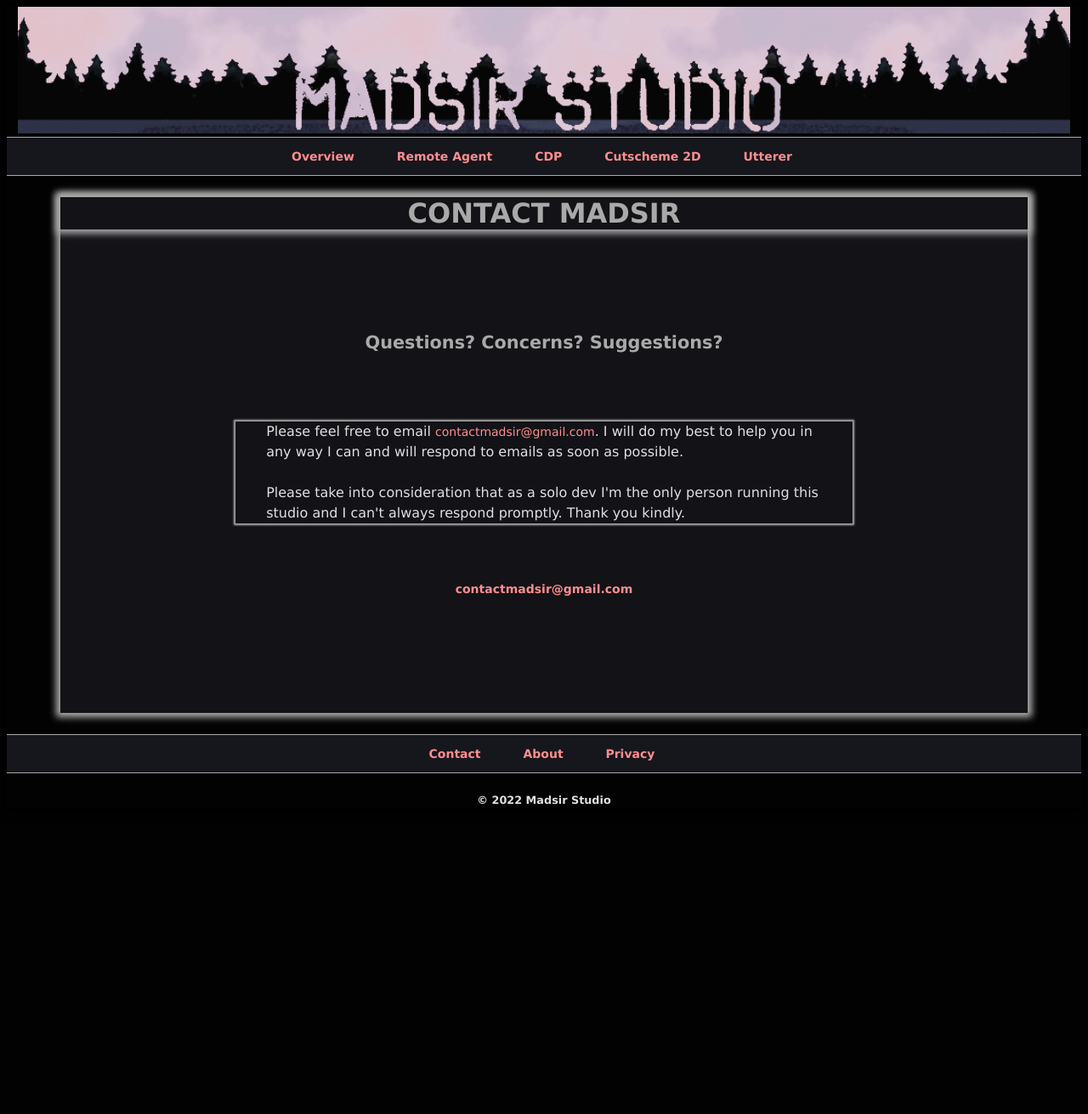
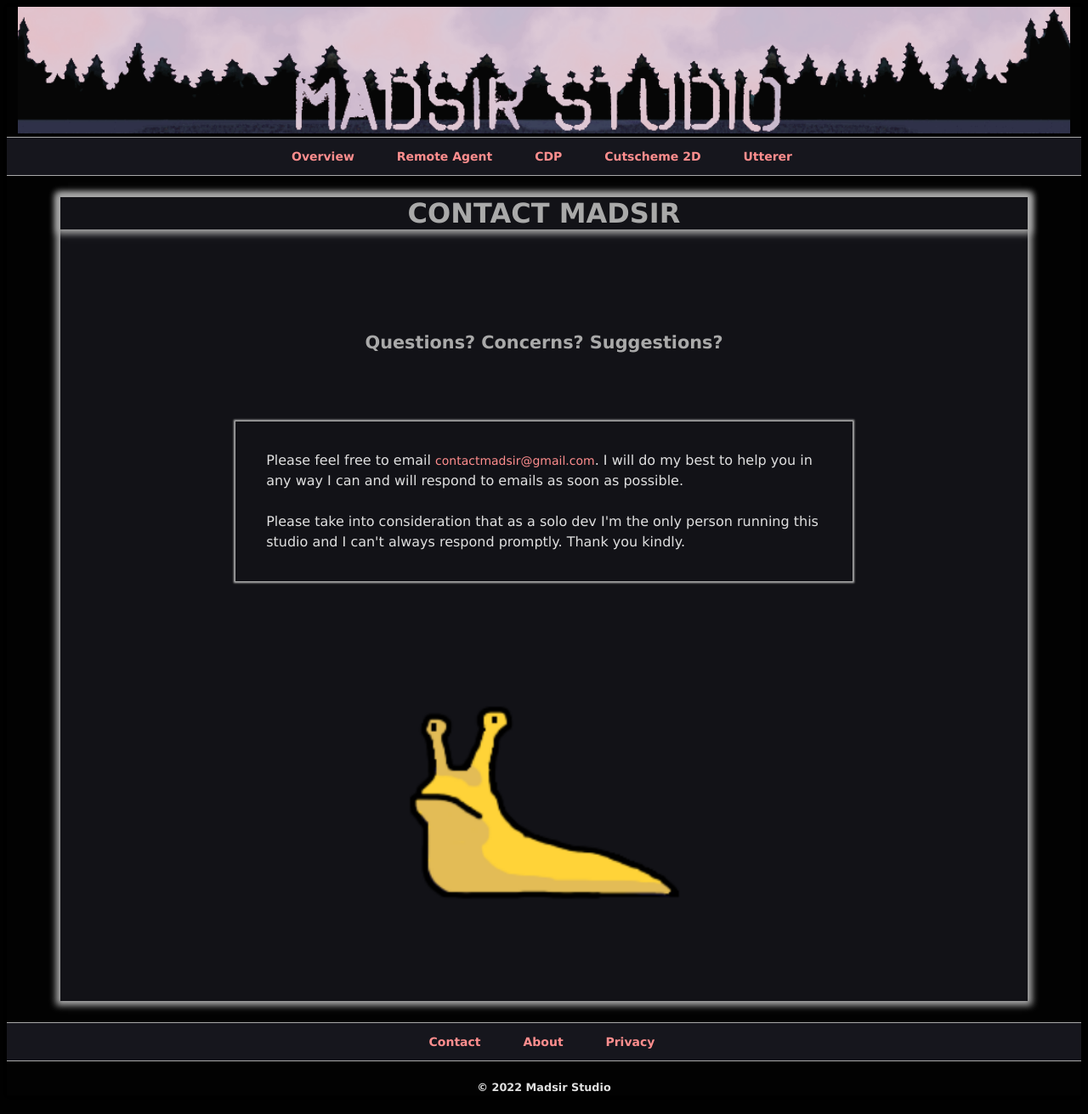
Before and after one commit to Madsir/madsirstudio.github.io, a Jekyll site: the page built from contact/index.html, in a window 1280 px wide. Shown: the whole page at 85% size. Built offline with Jekyll 4.4.1, drawn with Linux system fonts in a browser that asks for light colours; before the commit the page ends 972 px from its top, so only the background shows below that.

Commit message:
Update index.html

```diff
--- a/contact/index.html
+++ b/contact/index.html
@@ -41,17 +41,19 @@
 		<br>
 		<br>
 		<div class="around">
+			<br>
 			<p>
 				Please feel free to email <a href="mailto:contactmadsir@gmail.com">contactmadsir@gmail.com</a>. I will do my best to help you in any way I can and will respond to emails as soon as possible.<br>
 				<br>Please take into consideration that as a solo dev I'm the only person running this studio and I can't always respond promptly. Thank you kindly.
 			</p>
+			<br>
 		</div>
+				<br>
+		<br>
     		<br>
 		<center>
-		<h4><a href="mailto:contactmadsir@gmail.com">contactmadsir@gmail.com</a></h4>
+			<a href="/Assets/sluggy.png"><img src="/Assets/sluggy.png" alt="Madsir Studio" width="40%"></a><br>
 		</center>
-		<br>
-		<br>
 		<br>
 		<br>
 		<br>
```
